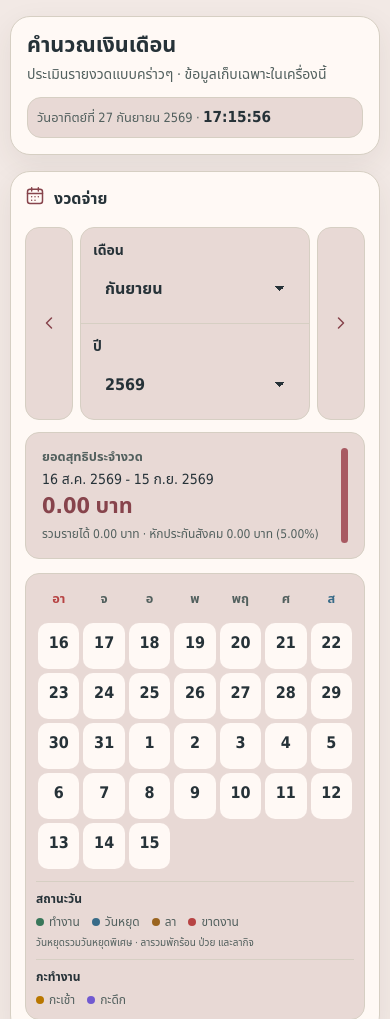
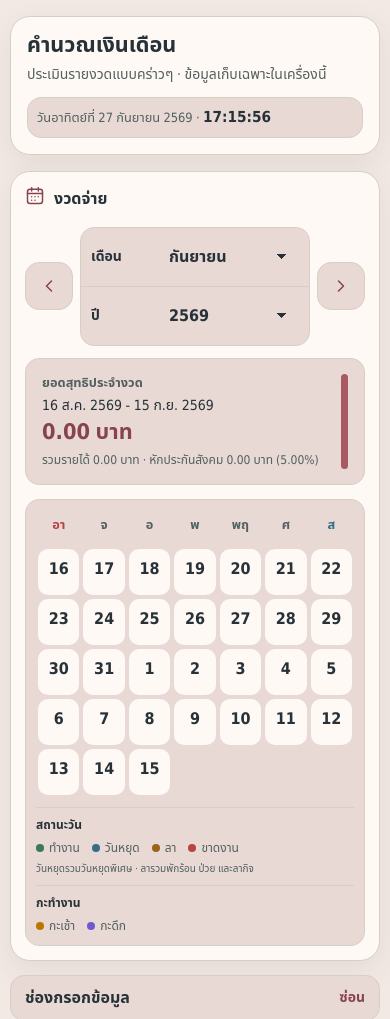
Before and after one commit to thirteenofdeath-maker/Payrolls, a website: page index.html in a window 390 px wide. Shown: the top 1019 px of the page. Drawn offline with Linux system fonts and the light colour scheme.

Commit message:
Compact stacked period controls on iPhone

```diff
--- a/styles.css
+++ b/styles.css
@@ -965,9 +965,27 @@ input[readonly] {
     grid-template-columns: 1fr;
   }
 
+  .period-controls .field-card {
+    display: grid;
+    grid-template-columns: 58px minmax(0, 1fr);
+    gap: 8px;
+    align-items: center;
+    padding: 7px 10px;
+  }
+
+  .period-controls .field-card > span {
+    margin-bottom: 0;
+  }
+
   .period-controls .field-card:first-child {
     border-right: 0;
     border-bottom: 1px solid var(--line);
+  }
+
+  .period-nav-btn {
+    align-self: center;
+    min-height: 48px;
+    height: 48px;
   }
 
   .row {
```
